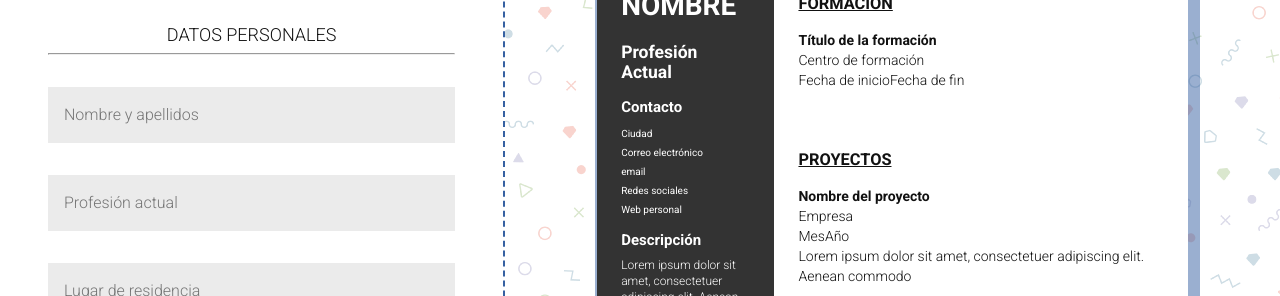
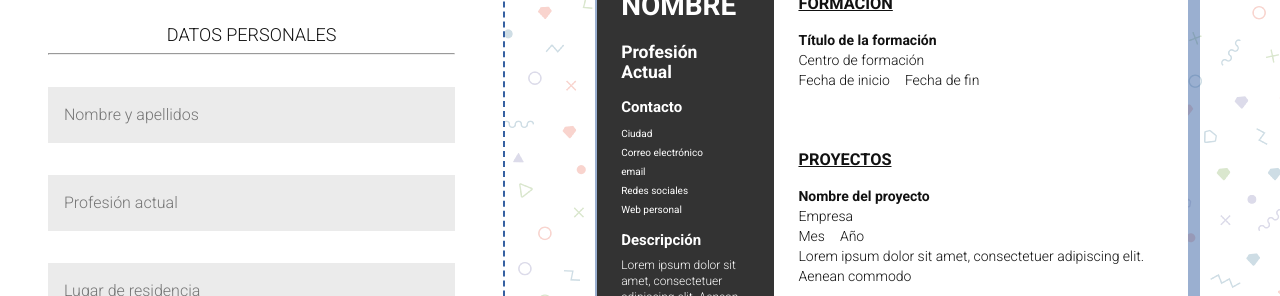
Before and after one commit to Adalab/project-clarke-s4-sass-sass-baby, a React (Create React App) app: page / in a window 1280 px wide. Shown: the part 248-544 px from the top of the page. Built offline with nearby package versions, Linux system fonts and the light colour scheme.

Commit message:
Changesstyles (#22)
* [Changes]X

* [Changes]style cv space

```diff
--- a/src/index.css
+++ b/src/index.css
@@ -427,7 +427,8 @@ section {
   font-weight: 700; }
 
 .put-inline {
-  display: inline-block; }
+  display: inline-block;
+  padding-right: 15px; }
 
 @media print {
   .print-cv {
--- a/src/scss/layout/_cv.scss
+++ b/src/scss/layout/_cv.scss
@@ -138,6 +138,7 @@ section {
 
 .put-inline {
   display: inline-block;
+  padding-right: 15px;
 }
 
 // PRINT
```
